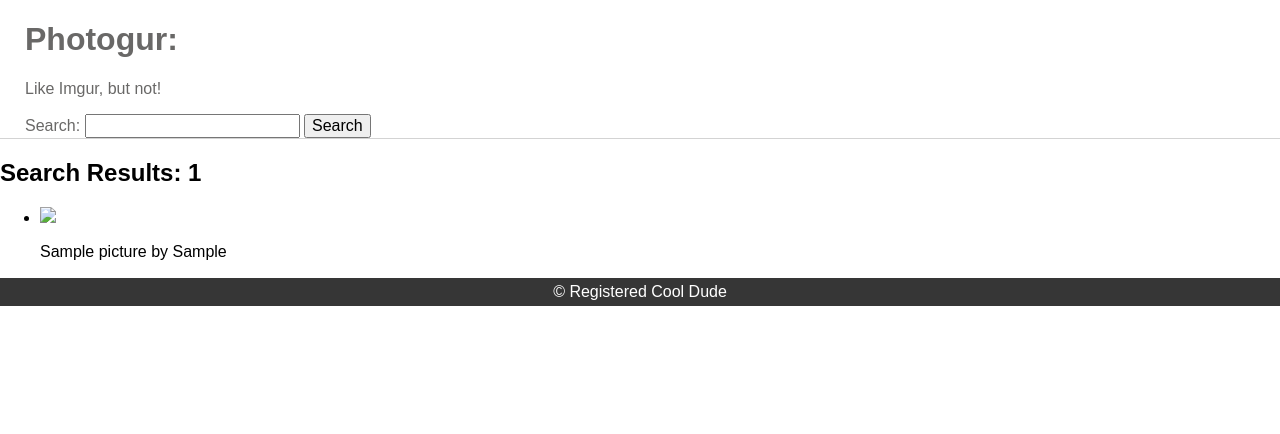
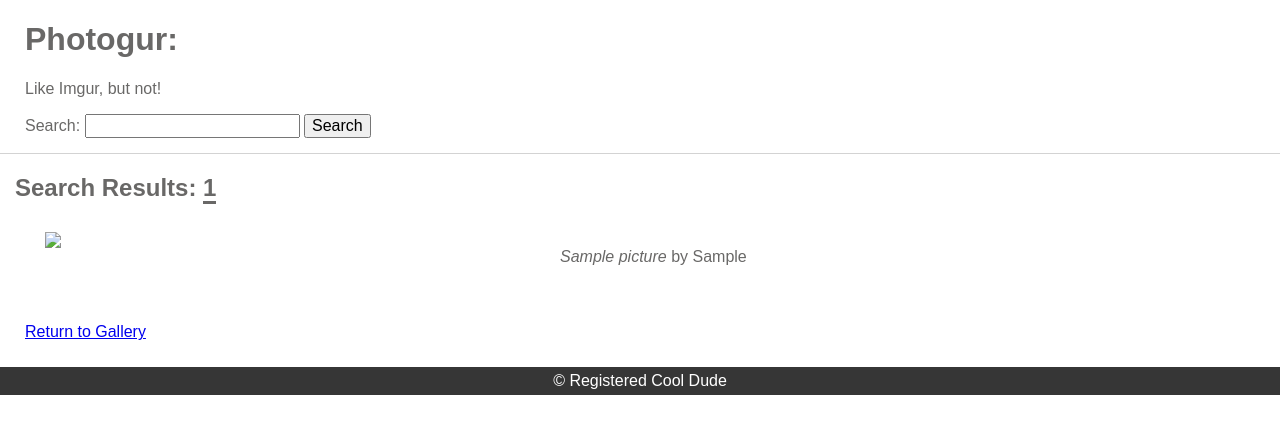
Before and after one commit to BrodyCur/photogur, a Django app: template photogur/photogur/templates/search.html in a window 1280 px wide. Shown: the top 434 px of the page. Run offline with Django 3.2, Linux system fonts and the light colour scheme; tables that the repository leaves empty hold one stand-in row (values such as "Sample post"); the template is opened without the code that fills it: values that come from a table or form of the project are taken from there, most other values are stand-ins (such as "Sample title", 1, 10 or a date in 2020).

Commit message:
added styling to comments and search page

```diff
--- a/photogur/photogur/static/css/photo_main.css
+++ b/photogur/photogur/static/css/photo_main.css
@@ -13,6 +13,10 @@ html {
   border-bottom: lightgray 1px solid;
   padding-left: 25px;
   font-family: sans-serif;
+}
+
+.search-bar {
+  margin-bottom: 15px;
 }
 
 .gallery-container ul {
@@ -86,12 +90,74 @@ html {
   margin: 25px;
 }
 
+.search-header {
+  color: rgb(105, 104, 103);
+  margin-left: 15px;
+  margin-bottom: 30px;
+}
+
+.search-header span {
+  border-bottom: rgb(105, 104, 103) 3px solid;
+}
+
+.search-container ul {
+  list-style: none;
+}
+
+.search-pic-container {
+  display: block;
+  max-width: 500px;
+  margin: 5px;
+}
+
+.search-container img {
+  max-width: 100%;
+}
+
+.search-container p {
+  color: rgb(105, 104, 103);
+}
+
+.search-title {
+  font-style: italic;
+}
+
+.comment-form {
+  margin: 20px;
+}
+
+.name-field {
+  display: block;
+  padding: 5px;
+}
+
+.comment-field {
+  display: flex;
+  justify-content: flex-start;
+  padding: 5px;
+}
+
+.submit-comment-button {
+  margin: 5px;
+}
+
 @media only screen and (min-width: 900px) {
 
   .gallery-container ul {
     display: grid;
     grid-template-columns: 1fr 1fr;
     grid-gap: 2px;
+  }
+
+  .search-pic-container {
+    display: grid;
+    grid-template-columns: 1fr 1fr;
+    max-width: 1000px;
+  }
+
+  .search-pic-container p {
+    align-self: flex-end;
+    margin-left: 15px;
   }
 
 }
--- a/photogur/photogur/templates/base.html
+++ b/photogur/photogur/templates/base.html
@@ -13,7 +13,7 @@
   <header class="site-header">
     <h1>Photogur:</h1>
     <p>Like Imgur, but not!</p>
-    <form action="{% url 'picture_search' %}" method="get">
+    <form class="search-bar" action="{% url 'picture_search' %}" method="get">
       <label for="picture-search">
         <span>Search:</span>
         <input type="search" id="picture-search" name="query" value="{{ query }}"/>
--- a/photogur/photogur/templates/search.html
+++ b/photogur/photogur/templates/search.html
@@ -1,19 +1,27 @@
 {% extends 'base.html' %}
 
 {% block content %}
-  <h2>Search Results:
+  <h2 class="search-header">Search Results:
     <span>{{ pictures.count }}</span>
   </h2>
   <main class="search-container">
       <ul>
         {% for picture in pictures %}
-        <li>
-            <a href="{% url 'picture_details' id=picture.pk %}">
-              <img src="{{ picture.url }}">
-            </a>
-          <p>{{ picture.title }} by {{ picture.artist }}</p>
-        </li>
+          <li>
+            <div class="search-pic-container">
+              <a href="{% url 'picture_details' id=picture.pk %}">
+                <img src="{{ picture.url }}">
+              </a>
+              <p>
+                <span class="search-title">
+                  {{ picture.title }}
+                </span>
+                by {{ picture.artist }}
+              </p>
+            </div>
+          </li>
         {% endfor %}
       </ul>
+      <a class="return" href="{% url 'home' %}">Return to Gallery</a>
     </main>
 {% endblock %}
```
Also changed, not shown: photogur/photogur/templates/picture.html (+7 -5 lines).
